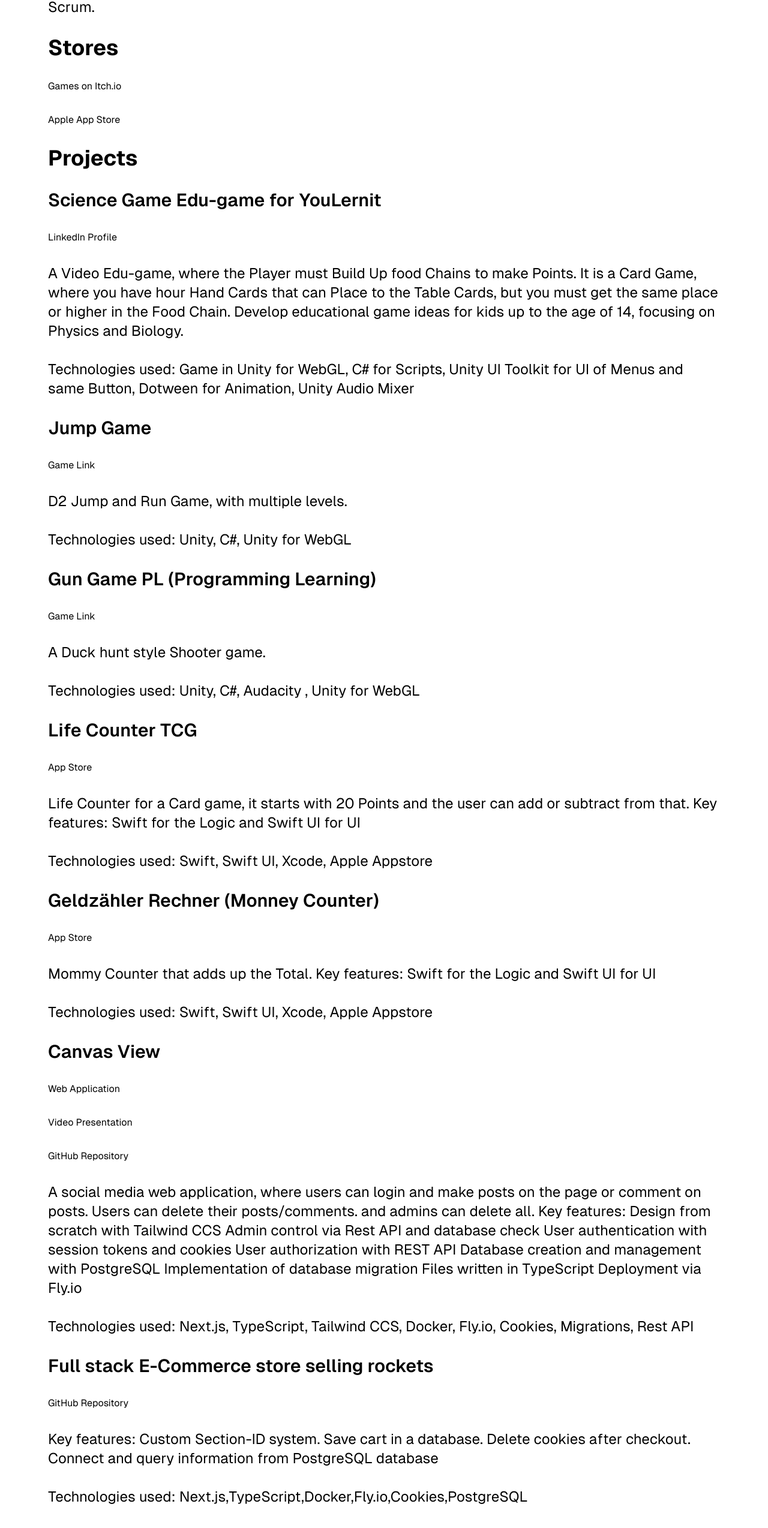
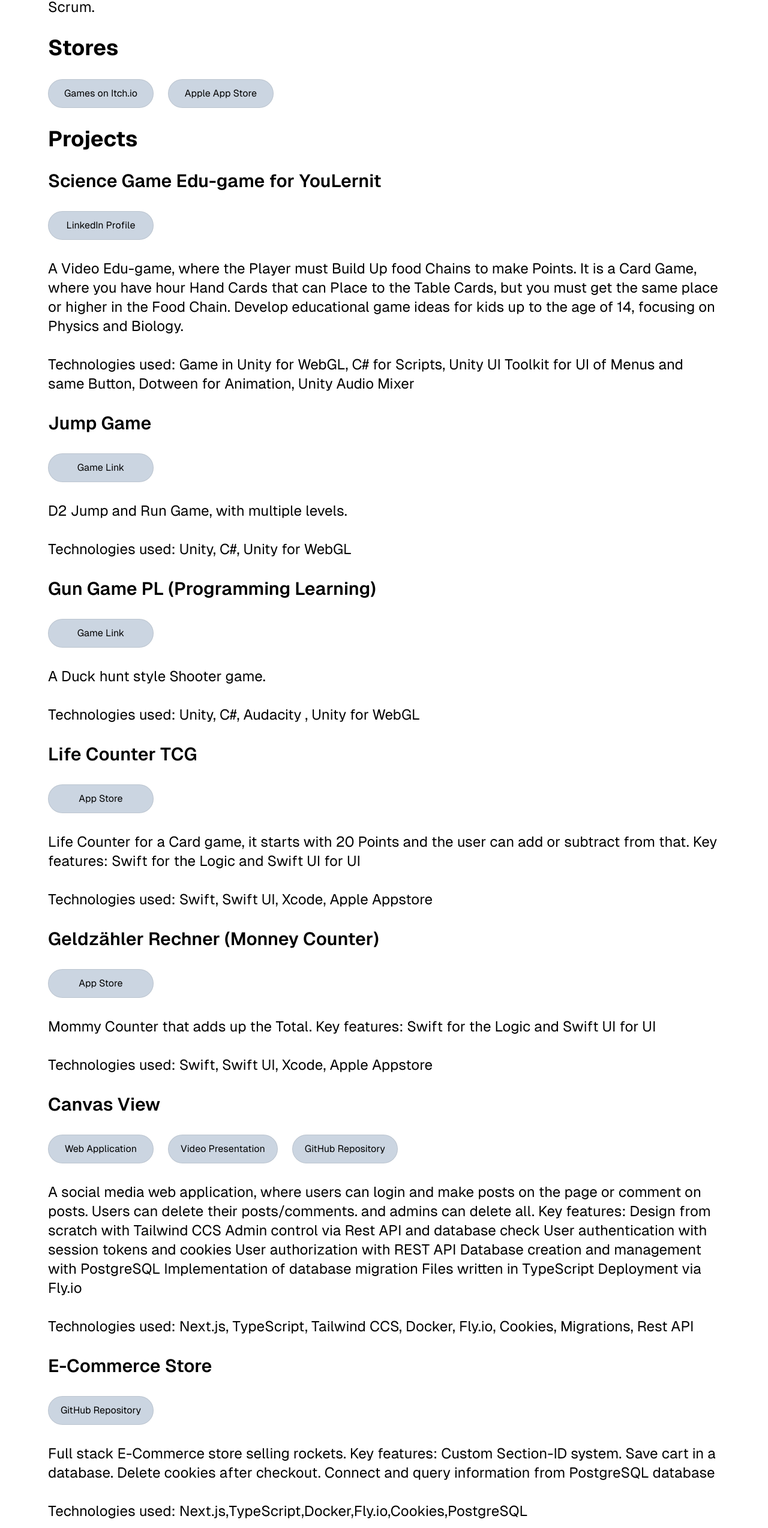
Before and after one commit to Bernkra96/portfolio, a Next.js app: page / in a window 1280 px wide. Shown: the part 1378-3926 px from the top of the page at 60% size. Built offline with nearby package versions, Linux system fonts and the light colour scheme.

Commit message:
Update links una data pagw

```diff
--- a/src/app/page-projects-data.json
+++ b/src/app/page-projects-data.json
@@ -77,13 +77,13 @@
     ]
   },
   {
-    "title": "Full stack E-Commerce store selling rockets",
+    "title": "E-Commerce Store",
 
     "gitLink": {
       "text": "GitHub Repository",
       "url": " https://github.com/Bernkra96/next.js-ecommerce-store"
     },
-    "description": "Key features: Custom Section-ID system. Save cart in a database. Delete cookies after checkout. Connect and query information from PostgreSQL database",
+    "description": "Full stack E-Commerce store selling rockets. Key features: Custom Section-ID system. Save cart in a database. Delete cookies after checkout. Connect and query information from PostgreSQL database",
     "technologies": [
       ["Next.js", "TypeScript", "Docker", "Fly.io", "Cookies", "PostgreSQL"]
     ]
@@ -107,8 +107,8 @@
     "title": "React Meme Generator",
 
     "link": {
-      "text": "App Store",
-      "url": "https://apps.apple.com/ch/app/bernkra-sticker/id1635597234"
+      "text": "Web Application",
+      "url": "https://delightful-malabi-92aa0e.netlify.app"
     },
     "gitLink": {
       "text": "GitHub Repository",
--- a/src/app/page.tsx
+++ b/src/app/page.tsx
@@ -79,7 +79,9 @@
           {' '}
           Stores
         </h2>
+        <div className="row-start-3 flex gap-6 flex-wrap items-center justify-center">
           <a
+            className="rounded-full border bg-slate-300 dark:bg-gray-900 border-solid border-black/[.08] dark:border-white/[.145] transition-colors flex items-center justify-center hover:bg-[#f2f2f2] dark:hover:bg-[#1a1a1a] hover:border-transparent text-sm sm:text-base h-10 sm:h-12 px-4 sm:px-5 sm:min-w-44"
             href="https://bernkra.itch.io/"
             target="_blank"
             rel="noopener noreferrer"
@@ -87,12 +89,14 @@
             Games on Itch.io
           </a>
           <a
+            className="rounded-full border bg-slate-300 dark:bg-gray-900 border-solid border-black/[.08] dark:border-white/[.145] transition-colors flex items-center justify-center hover:bg-[#f2f2f2] dark:hover:bg-[#1a1a1a] hover:border-transparent text-sm sm:text-base h-10 sm:h-12 px-4 sm:px-5 sm:min-w-44"
             href="https://apps.apple.com/ch/developer/bernhard-kratky/id1635313235"
             target="_blank"
             rel="noopener noreferrer"
           >
             Apple App Store
           </a>
+        </div>
 
         <h2 className="text-4xl text-center sm:text-left font-[family-name:var(--font-geist-mono) font-bold">
           {' '}
@@ -119,8 +123,11 @@
                 <h3 className="text-3xl text-center sm:text-left font-[family-name:var(--font-geist-mono) font-semibold ">
                   {jobData.title}
                 </h3>
+
+                <div className="row-start-3 flex gap-6 flex-wrap items-center justify-center">
                   {jobData.link ? (
                     <a
+                      className="rounded-full border bg-slate-300 dark:bg-gray-900 border-solid border-black/[.08] dark:border-white/[.145] transition-colors flex items-center justify-center hover:bg-[#f2f2f2] dark:hover:bg-[#1a1a1a] hover:border-transparent text-sm sm:text-base h-10 sm:h-12 px-4 sm:px-5 sm:min-w-44"
                       href={jobData.link?.url}
                       target="_blank"
                       rel="noopener noreferrer"
@@ -130,6 +137,7 @@
                   ) : null}
                   {jobData.videoPresentation ? (
                     <a
+                      className="rounded-full border bg-slate-300 dark:bg-gray-900 border-solid border-black/[.08] dark:border-white/[.145] transition-colors flex items-center justify-center hover:bg-[#f2f2f2] dark:hover:bg-[#1a1a1a] hover:border-transparent text-sm sm:text-base h-10 sm:h-12 px-4 sm:px-5 sm:min-w-44"
                       href={jobData.videoPresentation?.url}
                       target="_blank"
                       rel="noopener noreferrer"
@@ -139,6 +147,7 @@
                   ) : null}{' '}
                   {jobData.gitLink ? (
                     <a
+                      className="rounded-full border bg-slate-300 dark:bg-gray-900 border-solid border-black/[.08] dark:border-white/[.145] transition-colors flex items-center justify-center hover:bg-[#f2f2f2] dark:hover:bg-[#1a1a1a] hover:border-transparent text-sm sm:text-base h-10 sm:h-12 px-4 sm:px-5 sm:min-w-44"
                       href={jobData.gitLink?.url}
                       target="_blank"
                       rel="noopener noreferrer"
@@ -146,6 +155,7 @@
                       {jobData.gitLink?.text}
                     </a>
                   ) : null}
+                </div>
                 <p className="text-2xl text-center sm:text-left font-[family-name:var(--font-geist-mono)">
                   {jobData.description}
                 </p>
```
Lines whose indentation alone changed are shown as unchanged.
